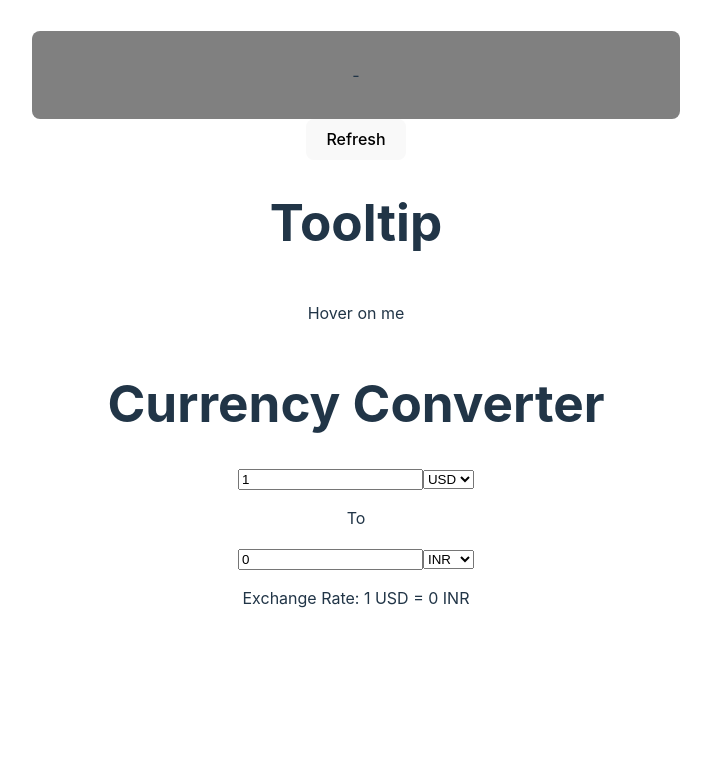
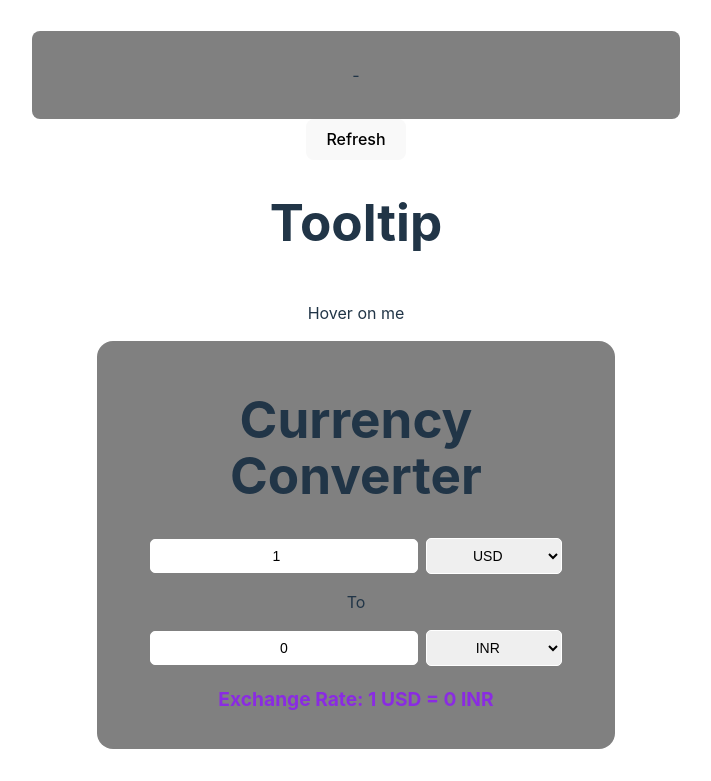
Before and after one commit to partharoyy/react-machine-coding-practice, a React (Vite) app: page / in a window 1280 px wide. Shown: the part 1235-2016 px from the top of the page, without its empty margins (284-995 px from the left). Before the commit the page ends 1893 px from the top, so only its background shows below. Built offline with nearby package versions, Linux system fonts and the light colour scheme; no server answers.

Commit message:
Added style for currency-converter

```diff
--- a/src/topics/currency-converter/CurrencyConverter.css
+++ b/src/topics/currency-converter/CurrencyConverter.css
@@ -0,0 +1,41 @@
+.currency-main-container {
+  max-width: 70%;
+  margin: auto;
+  background-color: gray;
+  padding: 1rem 2rem;
+  border-radius: 1rem;
+}
+
+.from,
+.to {
+  display: flex;
+  justify-content: center;
+  align-items: center;
+  gap: 0.5rem;
+}
+
+.currency-main-container input {
+  width: 55%;
+  padding: 0.5rem;
+  text-align: center;
+  outline: none;
+  border: 1px solid white;
+  border-radius: 5px;
+  font-size: 14px;
+}
+
+.currency-main-container select {
+  width: 30%;
+  padding: 0.5rem;
+  text-align: center;
+  outline: none;
+  border: 1px solid white;
+  border-radius: 5px;
+  font-size: 14px;
+}
+
+.currency-info {
+  font-weight: bold;
+  color: blueviolet;
+  font-size: 1.2rem;
+}
--- a/src/topics/currency-converter/CurrencyConverter.jsx
+++ b/src/topics/currency-converter/CurrencyConverter.jsx
@@ -26,9 +26,9 @@ function CurrencyConverter() {
   }, [amount, fromCurrency, toCurrency]);
 
   return (
-    <div>
+    <div className='currency-main-container'>
       <h1>Currency Converter</h1>
-      <div>
+      <div className='from'>
         <input
           type='number'
           onChange={(e) => setAmount(e.target.value)}
@@ -43,7 +43,7 @@ function CurrencyConverter() {
         </select>
       </div>
       <p>To</p>
-      <div>
+      <div className='to'>
         <input type='text' readOnly value={convertedAmount} />
         <select value={toCurrency} onChange={(e) => setToCurrency(e.target.value)}>
           <option value='USD'>USD</option>
@@ -51,7 +51,7 @@ function CurrencyConverter() {
           <option value='EUR'>EUR</option>
         </select>
       </div>
-      <p>
+      <p className='currency-info'>
         Exchange Rate: 1 {fromCurrency} = {exchangeRate} {toCurrency}
       </p>
     </div>
```
